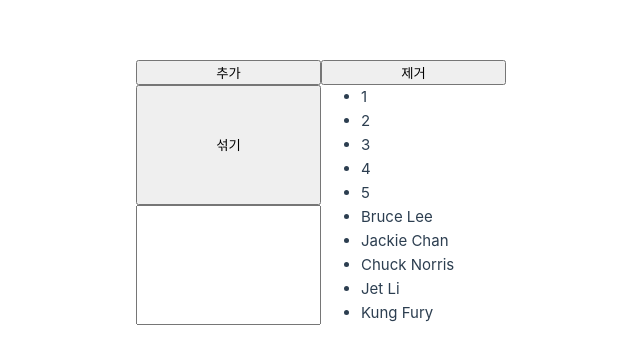
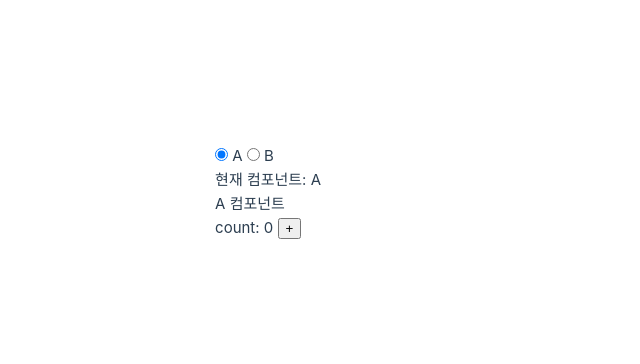
Before and after one commit to Oneul1213/VueDoc, a Vue app in the folder Vue3/vue3-doc/: page / in a window 1280 px wide. Shown: the part 208-572 px from the top of the page, without its empty margins (319-959 px from the left). Built offline with nearby package versions, Linux system fonts and the light colour scheme.

Commit message:
[Vue3] 빌트인 컴포넌트 - KeepAlive

```diff
--- a/Vue3/vue3-doc/src/App.vue
+++ b/Vue3/vue3-doc/src/App.vue
@@ -1,90 +1,28 @@
 <template>
-  <button @click="addRandomIdx">추가</button>
-  <button @click="removeRandomIdx">제거</button>
-  <button @click="shuffle">섞기</button>
-  <TransitionGroup name="list" tag="ul">
-    <li v-for="item in items" :key="item">
-      {{ item }}
-    </li>
-  </TransitionGroup>
-  <input v-model="query" />
-  <TransitionGroup
-    tag="ul"
-    :css="false"
-    @before-enter="onBeforeEnter"
-    @enter="onEnter"
-    @leave="onLeave"
-  >
-    <li
-      v-for="(item, index) in computedList"
-      :key="item.msg"
-      :data-index="index"
-    >
-      {{ item.msg }}
-    </li>
-  </TransitionGroup>
+  <div>
+    <label>
+      <input type="radio" v-model="activeComponent" :value="CompA" /> A
+    </label>
+
+    <label>
+      <input type="radio" v-model="activeComponent" :value="CompB" /> B
+    </label>
+
+    <p>현재 컴포넌트: {{ activeComponent === CompA ? 'A' : 'B' }}</p>
+    <KeepAlive :max="2">
+      <component :is="activeComponent" />
+    </KeepAlive>
+  </div>
 </template>
 
 <script setup>
-import { shuffle as _shuffle } from 'lodash'
-import { ref, computed } from 'vue'
+import CompA from '@/components/CompA.vue'
+import CompB from '@/components/CompB.vue'
+import { shallowRef } from 'vue'
 
-
-const items = ref([1, 2, 3, 4, 5])
-const current = ref(5)
-const query = ref('')
-const list = [
-    { msg: 'Bruce Lee' },
-    { msg: 'Jackie Chan' },
-    { msg: 'Chuck Norris' },
-    { msg: 'Jet Li' },
-    { msg: 'Kung Fury' },
-  ]
-
-
-const computedList = computed(() => {
-  return list.filter((item) => item.msg.toLowerCase().includes(query.value))
-})
-
-function addRandomIdx(e) {
-  const idx = Math.floor(Math.random() * items.value.length)
-  items.value.splice(idx, 0, ++current.value)
-}
-
-function removeRandomIdx(e) {
-  const idx = Math.floor(Math.random() * items.value.length)
-  items.value.splice(idx, 1)
-}
-
-function shuffle(e) {
-  items.value = _shuffle(items.value)
-}
-
-function onBeforeEnter(e) {
-
-}
-
-function onEnter(e) {
-
-}
-
-function onLeave(e) {
-
-}
+const activeComponent = shallowRef(CompA)
 </script>
 
 <style scoped>
-.list-move,
-.list-enter-active,
-.list-leave-active {
-  transition: all 0.5s ease;
-}
-.list-enter-from,
-.list-leave-to {
-  opacity: 0;
-  transform: translateX(30px);
-}
-.list-leave-active {
-  position: absolute;
-}
+
 </style>
--- a/Vue3/vue3-doc/src/components/CompA.vue
+++ b/Vue3/vue3-doc/src/components/CompA.vue
@@ -1,3 +1,16 @@
 <template>
-    <div>A 컴포넌트</div>
+    <div>
+        <div>A 컴포넌트</div>
+        <span>count: {{ count }}</span> <button @click="increment">+</button>
+    </div>
 </template>
+
+<script setup>
+import { ref } from 'vue'
+
+const count = ref(0)
+
+function increment(e) {
+    count.value++;
+}
+</script>
--- a/Vue3/vue3-doc/src/components/CompB.vue
+++ b/Vue3/vue3-doc/src/components/CompB.vue
@@ -1,3 +1,13 @@
 <template>
-    <div>B 컴포넌트</div>
+    <div>
+        <div>B 컴포넌트</div>
+        <input v-model="message" />
+        <p>메시지: {{ message }}</p>
+    </div>
 </template>
+
+<script setup>
+import { ref } from 'vue'
+
+const message = ref('')
+</script>
```
